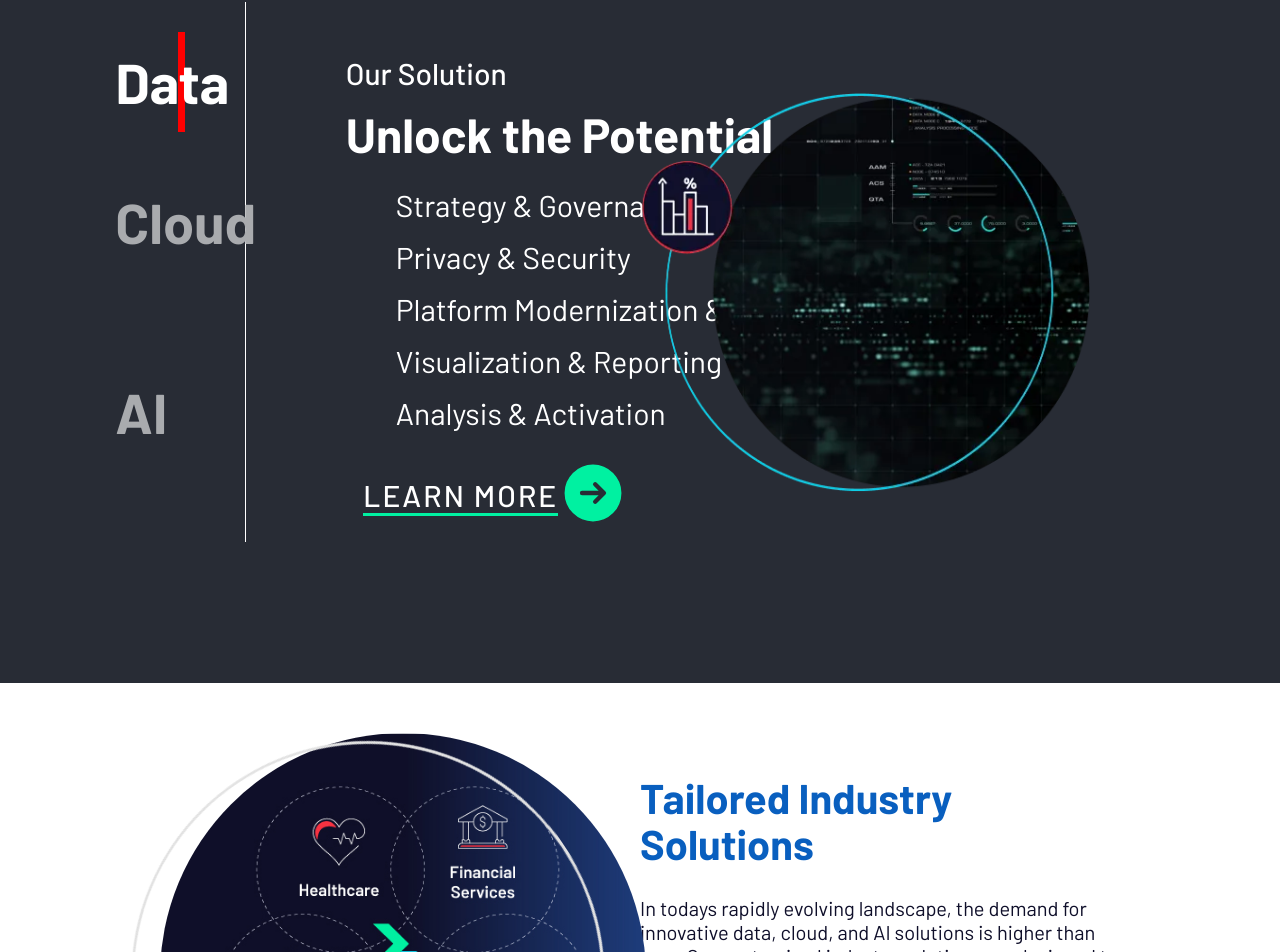
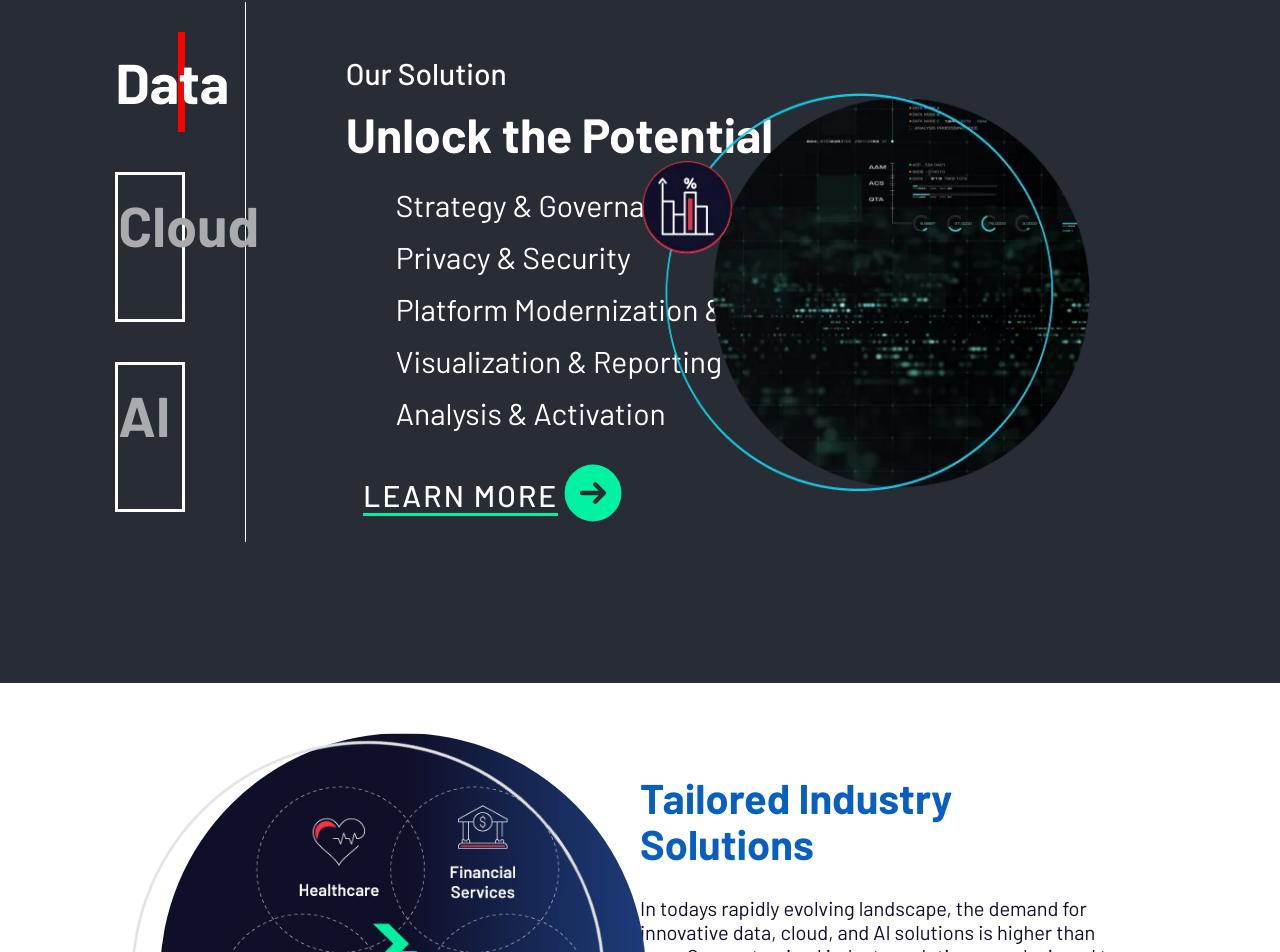
Before and after one commit to Mosin-M-B/Fladdra2, a React (Create React App) app in the folder Client/: page / in a window 1280 px wide. Shown: the part 1828-2780 px from the top of the page. Built offline with nearby package versions, Linux system fonts and the light colour scheme; grey boxes are pictures that could not be loaded.

Commit message:
adding border

```diff
--- a/Client/src/Components/TabSection/TabSection.css
+++ b/Client/src/Components/TabSection/TabSection.css
@@ -105,6 +105,7 @@ menu {
   margin-left: 130px;
 }
 .tabbutton{
+  border: solid white;
   width: 100%;
   color: #A9ABAE;
   font-size: 56px;
```
